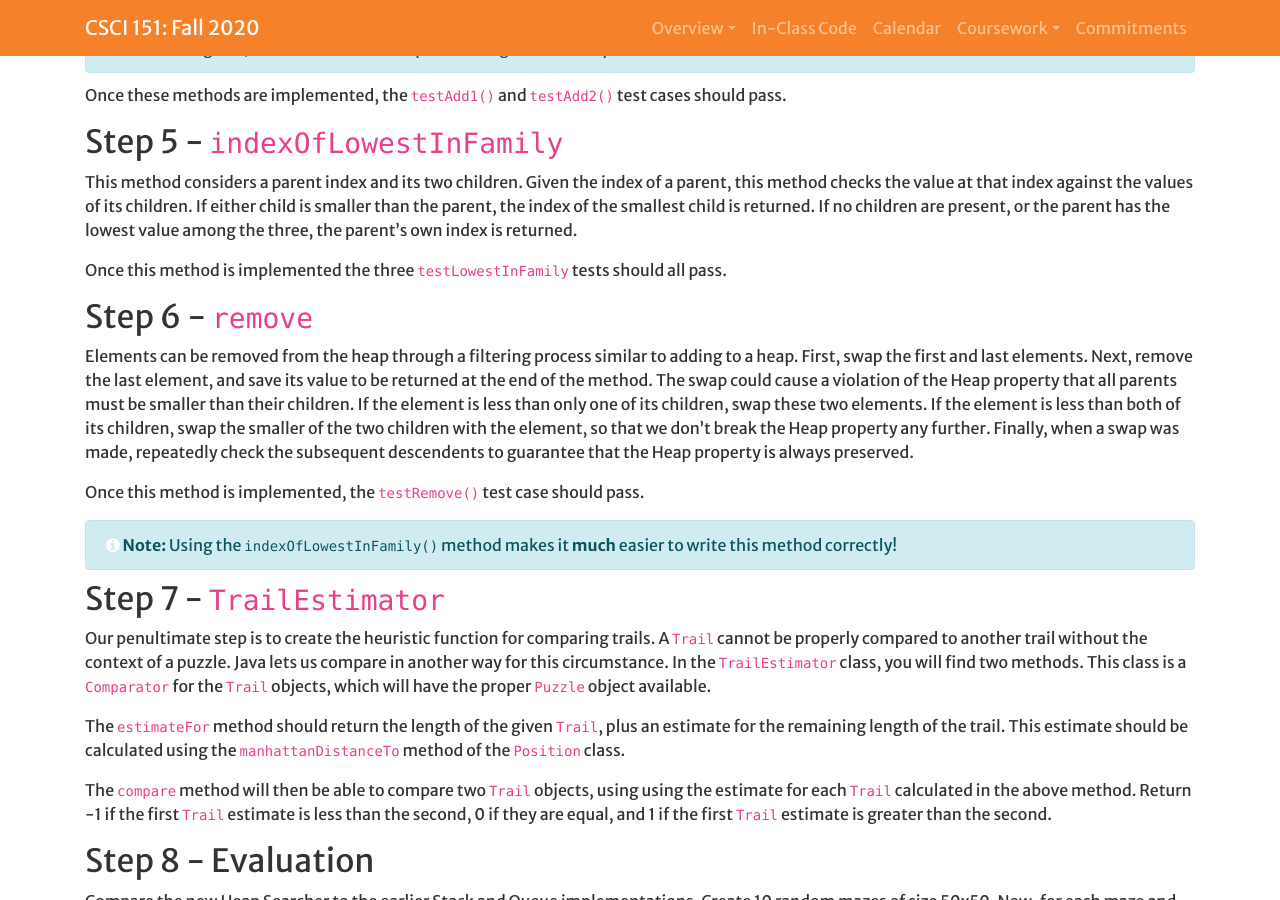
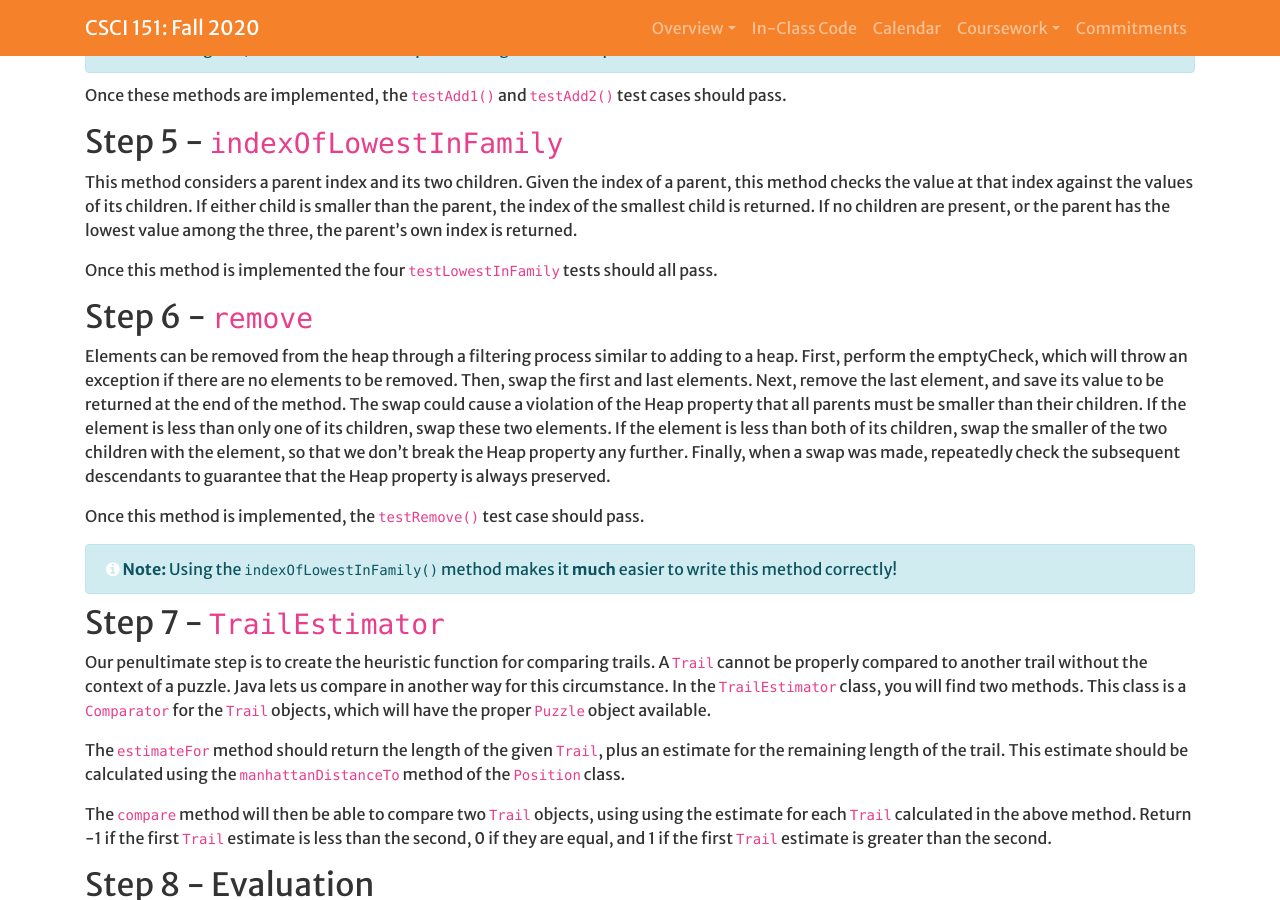
Before and after one commit to Hendrix-CS/csci151, a Jekyll site: the page built from labs/maze-astar.md, in a window 1280 px wide and 900 px high, scrolled down 1316 px. Built offline with Jekyll 4.4.1, drawn with Linux system fonts in a browser that asks for light colours; a script that is not in the unit is left out; our own code applies the rules of GitHub Pages for plain Markdown files.

Commit message:
Revising the Heap lab

```diff
--- a/labs/maze-astar.md
+++ b/labs/maze-astar.md
@@ -94,13 +94,15 @@ the index of the smallest child is returned. If no children are present,
 or the parent has the lowest value among the three, the parent's own
 index is returned.
 
-Once this method is implemented the three `testLowestInFamily` tests
+Once this method is implemented the four `testLowestInFamily` tests
 should all pass.
 
 ## Step 6 - `remove`
 
 Elements can be removed from the heap through a filtering process
-similar to adding to a heap. First, swap the first and last elements.
+similar to adding to a heap. First, perform the emptyCheck, which will
+throw an exception if there are no elements to be removed.
+Then, swap the first and last elements.
 Next, remove the last element, and save its value to be returned at the
 end of the method. The swap could cause a violation of the Heap property
 that all parents must be smaller than their children. If the element is
@@ -108,7 +110,7 @@ less than only one of its children, swap these two elements. If the
 element is less than both of its children, swap the smaller of the two
 children with the element, so that we don't break the Heap property any
 further. Finally, when a swap was made, repeatedly check the subsequent
-descendents to guarantee that the Heap property is always preserved.
+descendants to guarantee that the Heap property is always preserved.
 
 Once this method is implemented, the `testRemove()` test case should
 pass.
```
Also changed, not shown: 1 other file.
